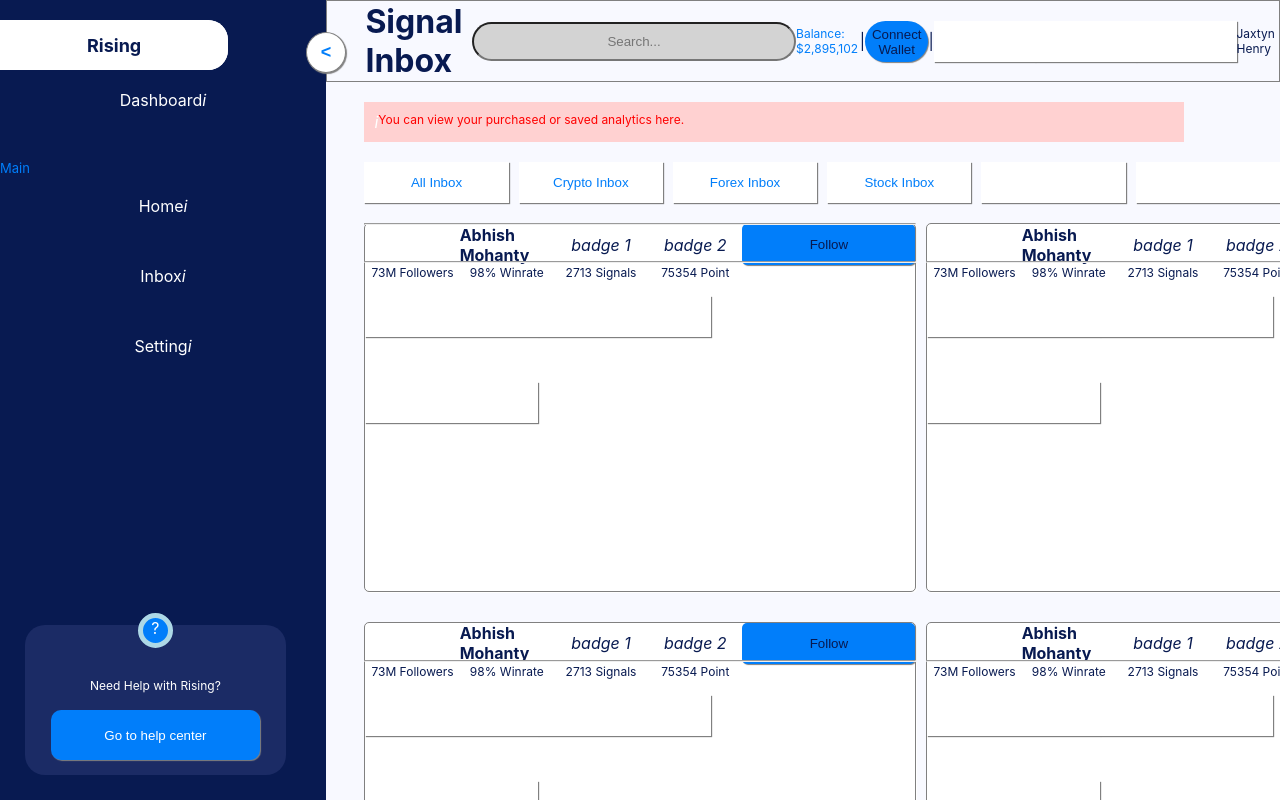
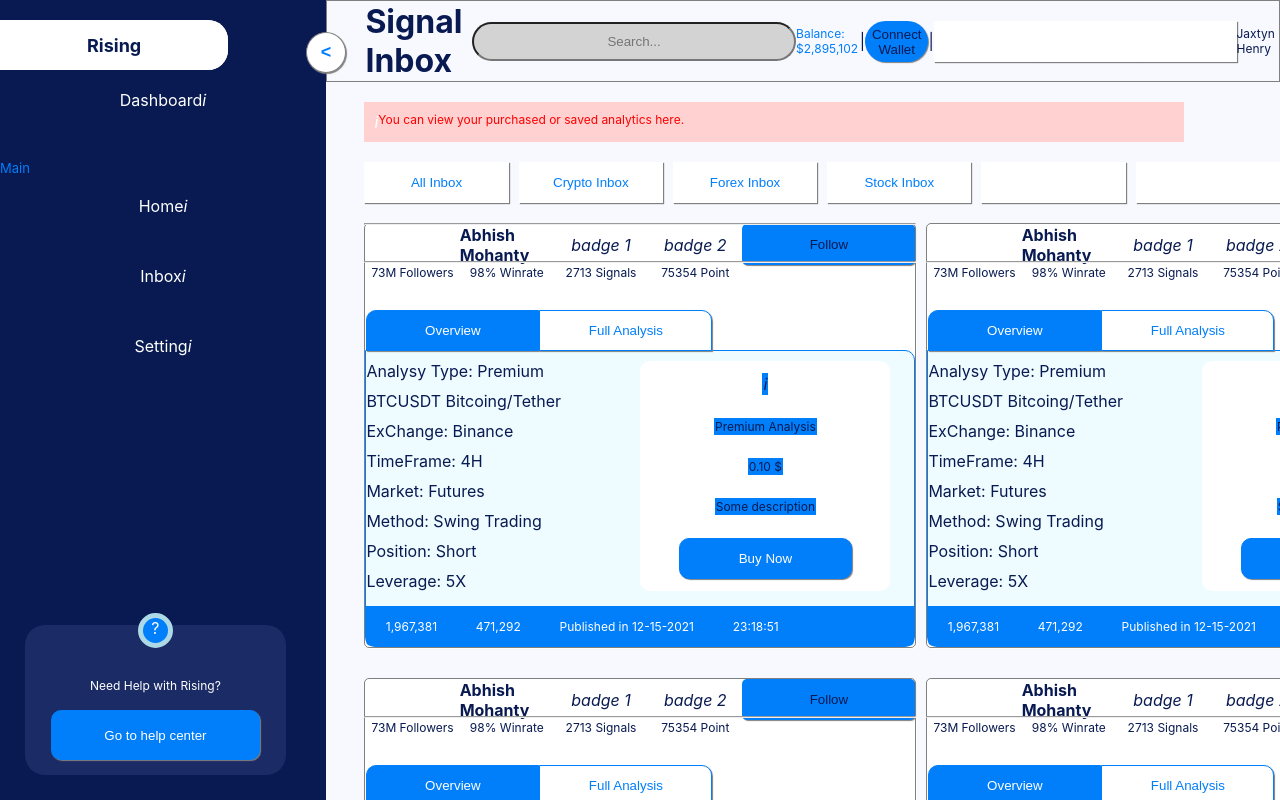
Before and after one commit to Cimorexave/react-test, a React (Create React App) app: page / in a window 1280 px wide. Shown: the top 800 px of the page. Built offline with nearby package versions, Linux system fonts and the light colour scheme.

Commit message:
updated modules and finished inner-card fundamental stylings; all page fundamental stylings completed

```diff
--- a/src/components/Card.js
+++ b/src/components/Card.js
@@ -17,10 +17,20 @@ const Card = () => {
             <p>75354 Point</p>
         </div>
         <div className='inner-card'>
-                <button>Overview</button>
-                <button>Full Analysis</button>
+                <button className='inner-card-btn inner-card-btn-one'>Overview</button>
+                <button className='inner-card-btn inner-card-btn-two'>Full Analysis</button>
+                <div className="inner-card-ps">
+                    <p><i></i>Analysy Type: Premium</p>
+                    <p><i></i>BTCUSDT Bitcoing/Tether</p>
+                    <p><i></i>ExChange: Binance</p>
+                    <p><i></i>TimeFrame: 4H</p>
+                    <p><i></i>Market: Futures</p>
+                    <p><i></i>Method: Swing Trading</p>
+                    <p><i></i>Position: Short</p>
+                    <p><i></i>Leverage: 5X</p>
+                </div>
                 <div className='sticker'>
-                    <i></i>
+                    <i className='sticker-icon'>i</i>
                     <p>Premium Analysis</p>
                     <p>0.10 $</p>
                     <p>Some description</p>
@@ -31,6 +41,9 @@ const Card = () => {
                     <p><i></i>471,292</p>
                     <p>Published in 12-15-2021</p>
                     <p>23:18:51</p>
+                    <i></i>
+                    <i></i>
+                    <i> </i>
                 </footer>
             </div>
     </div>
--- a/src/styles/card.css
+++ b/src/styles/card.css
@@ -40,3 +40,60 @@ hr {
     border-style: none;
     border-radius: 5px;
 }
+.inner-card-ps p {
+    color: var(--darkblue-clr);
+    font-size: 1em;
+    margin-top: 10px;
+}
+.inner-card-btn {
+    background-color: var(--lightblue-clr);
+    border: 1px solid var(--lightblue-clr);
+    position: absolute;
+    overflow: visible;
+    transform: translateY(-41px);
+}
+.inner-card-btn-one {
+    border-radius: 10px 0 0 0;
+}
+.inner-card-btn-two {
+    transform: translate(173px , -41px);
+    border-radius: 0 10px 0 0;
+    background-color: white;
+    color: var(--lightblue-clr);
+}
+.inner-card {
+    background-color: #EEFBFF;
+    border: 1px solid var(--lightblue-clr);
+    height: max-content;
+    border-radius: 0 10px 10px 10px ;
+    margin-top: 70px;
+    display: grid;
+    grid-template-columns: 1fr 1fr;
+}
+.sticker {
+    display: grid;
+    place-items: center;
+    background-color: white;
+    width: 250px;
+    margin-top: 10px;
+    border-radius: 10px;
+}
+.sticker > * {
+    color: var(--darkblue-clr);
+    background-color: var(--lightblue-clr);
+    border: 1px solid var(--lightblue-clr);
+}
+.sticker button {
+    color: white;
+    border-radius: 10px;
+}
+.card-footer {
+    width: 200%;
+    background-color: var(--lightblue-clr);
+    height: 40px;
+    display: flex;
+    align-items: center;
+    justify-content: space-around;
+    border-radius:  0 0 5px 5px;
+    margin-top: 15px;
+}
```
